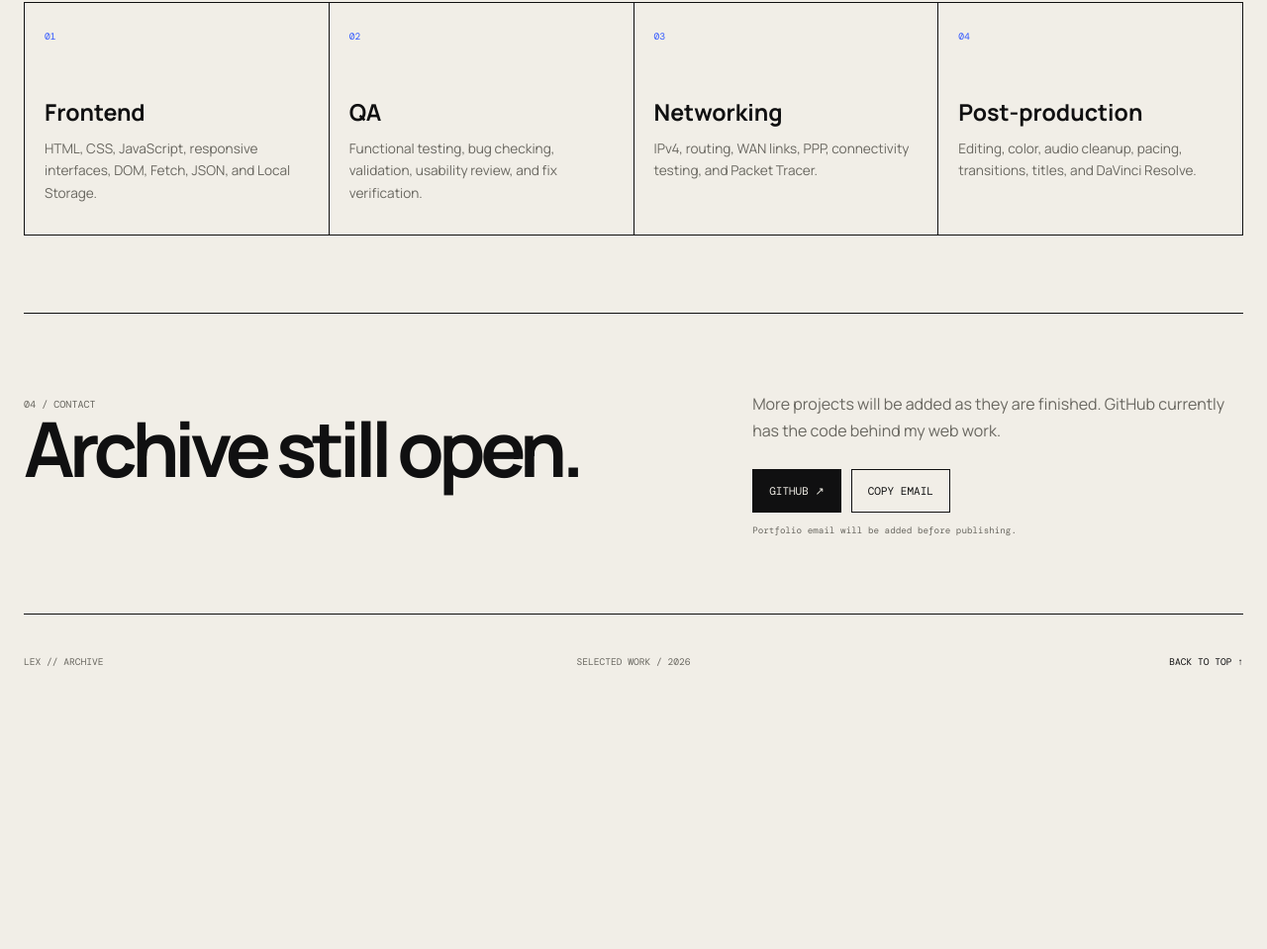
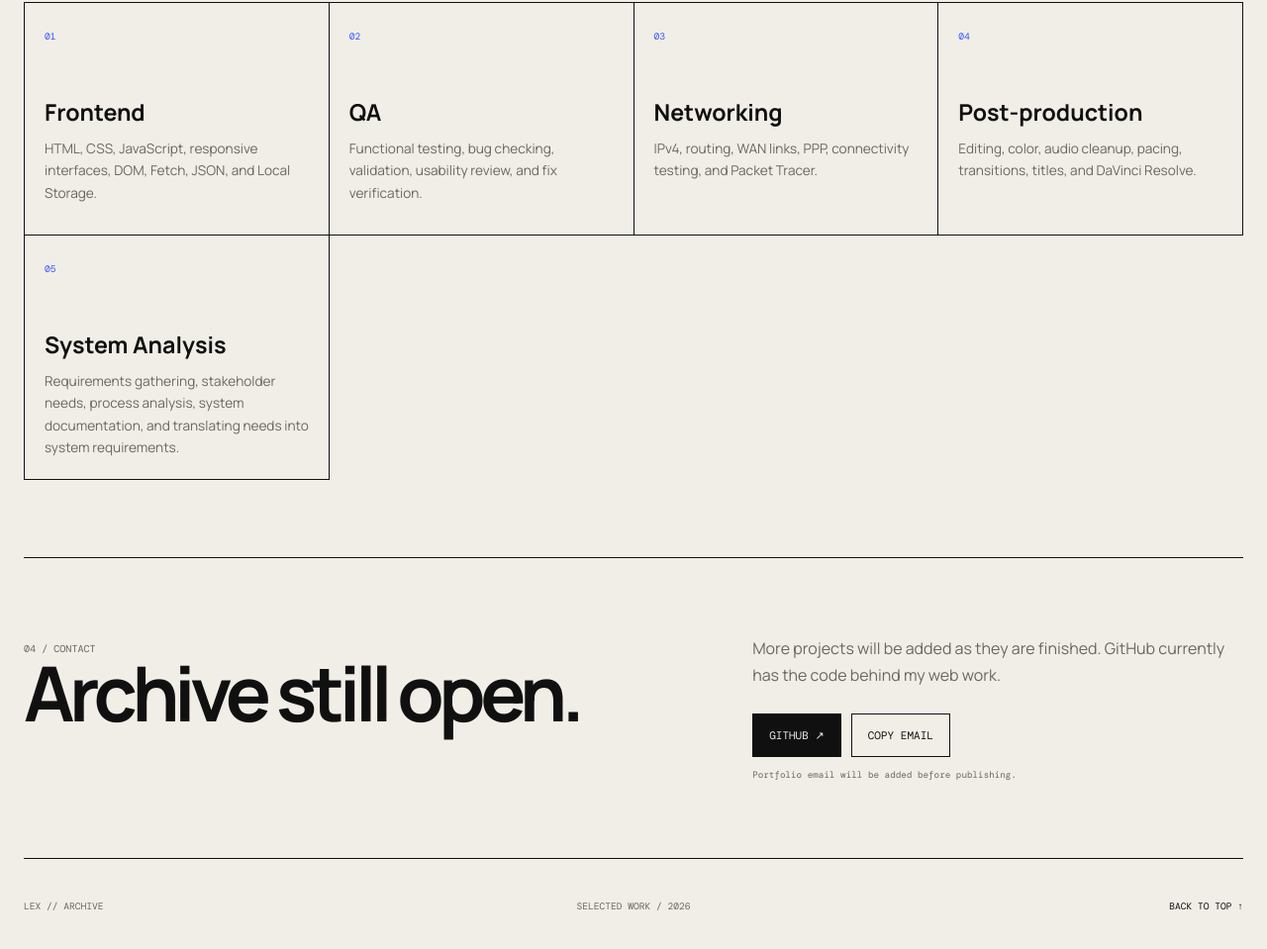
Before and after one commit to lexyian/LEX-ARCHIVE, a plain HTML site: page index.html in a window 1280 px wide. Shown: the part 6837-7796 px from the top of the page at 99% size. Before the commit the page ends 7553 px from the top, so only its background shows below. Drawn offline with nearby package versions, Linux system fonts and the light colour scheme.

Commit message:
Add System Analysis to capabilities

```diff
--- a/index.html
+++ b/index.html
@@ -1361,6 +1361,27 @@
 
         </article>
 
+        <article>
+
+          <span>
+            05
+          </span>
+
+          <h3>
+            System Analysis
+          </h3>
+
+          <p>
+            Requirements gathering,
+            stakeholder needs,
+            process analysis,
+            system documentation,
+            and translating needs
+            into system requirements.
+          </p>
+
+        </article>
+
       </div>
 
     </section>
```
